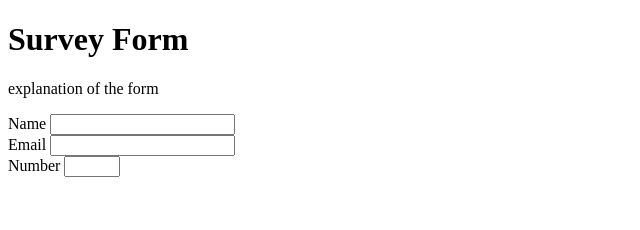
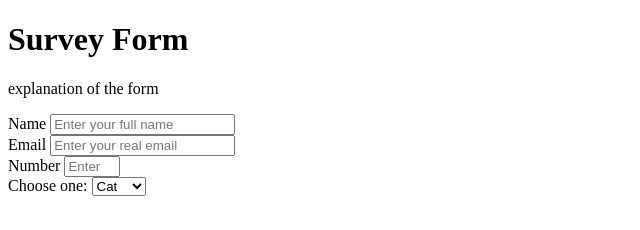
Before and after one commit to csc473s2019-webdev/hw3-p5-practice-with-html-css-forms-jzhang005, a plain HTML site: page index.html in a window 1280 px wide. Shown: the whole page, without its empty margins (0-640 px from the left). Drawn offline with Linux system fonts and the light colour scheme.

Commit message:
Form up to User Story 12

```diff
--- a/index.html
+++ b/index.html
@@ -14,17 +14,27 @@
     <p id="description">explanation of the form</p>
 
     <form action="" id="survey-form">
-        <label for="name">Name</label>
-        <input type="text" name="name" id="name">
+        <label for="name" id="name-label">Name</label>
+        <input type="text" name="name" id="name" placeholder="Enter your full name">
         <br>
 
-        <label for="email">Email</label>
-        <input type="email" name="email" id="email">
+        <label for="email" id="email.-label">Email</label>
+        <input type="email" name="email" id="email" placeholder="Enter your real email">
         <br>
 
-        <label for="numb">Number</label>
-        <input type="number" name="numb" id="numb" min="1" max="31">
+        <label for="numb" id="number-label">Number</label>
+        <input type="number" name="numb" id="numb" min="1" max="31" placeholder="Enter a number between 1 and 31">
         <br>
+
+        <label for="select">Choose one:</label>
+        <select name="choose" id="dropdown">
+            <option value="cat">Cat</option>
+            <option value="dog">Dog</option>
+            <option value="None">None</option>
+        </select>
+        <br>
+
+        <label for="radio"></label>
 
 
 
```
